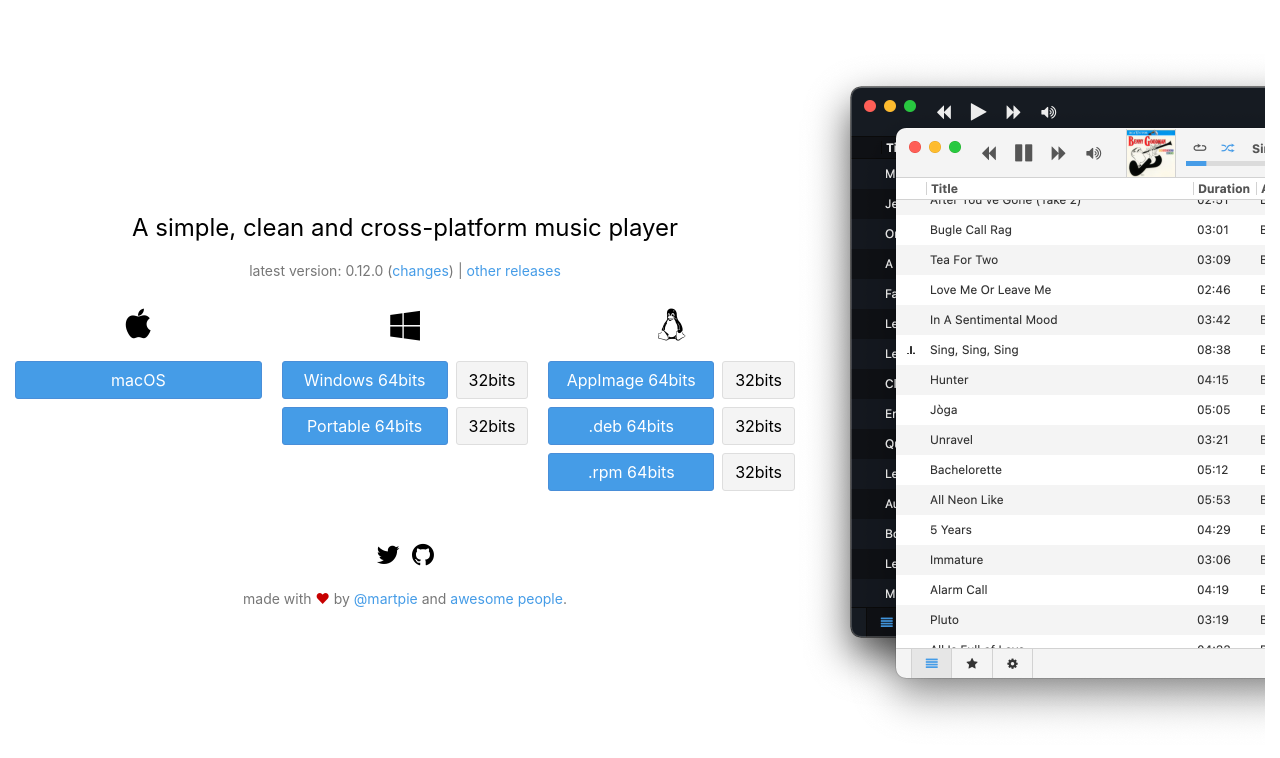
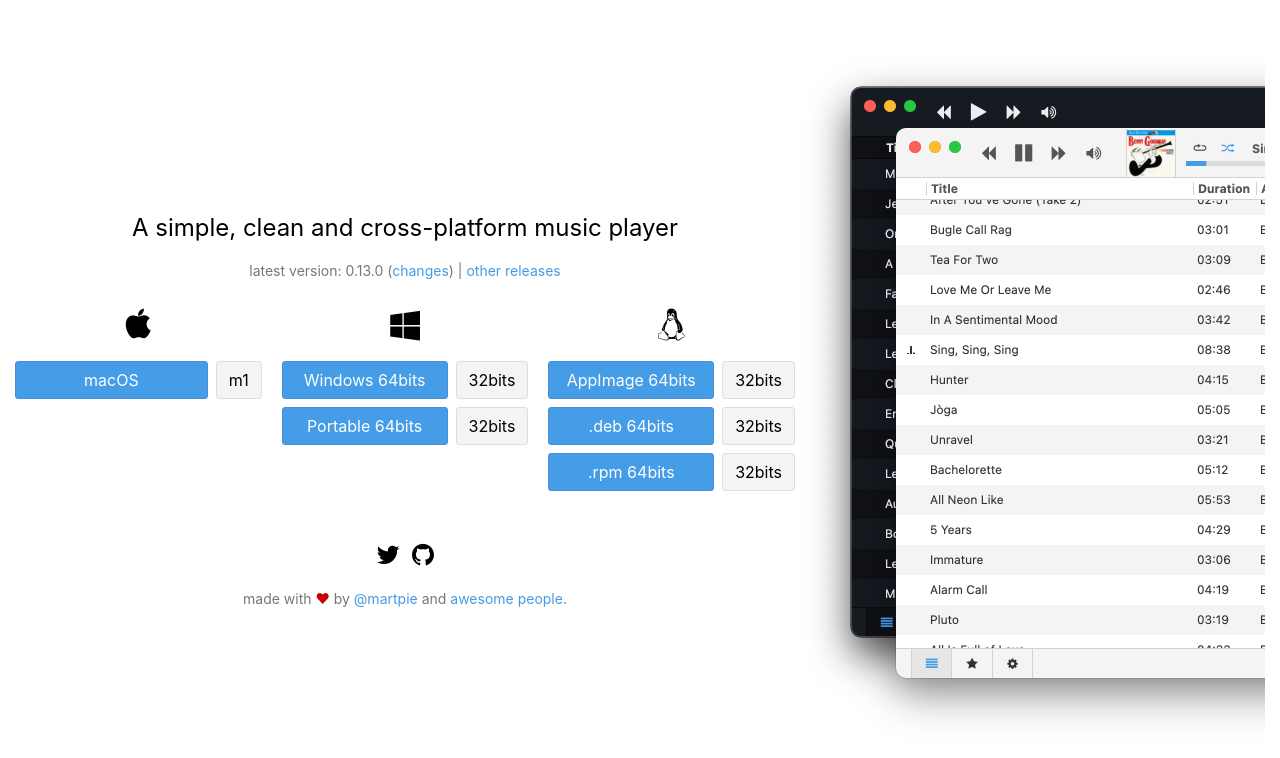
Before and after one commit to martpie/museeks.io, a Next.js app: page / in a window 1280 px wide. Shown: the top 758 px of the page. Built offline with nearby package versions, Linux system fonts and the light colour scheme.

Commit message:
Update index.tsx

```diff
--- a/pages/index.tsx
+++ b/pages/index.tsx
@@ -7,7 +7,7 @@ import Link from '../components/Link';
 import styles from '../styles/Home.module.css';
 
 const URL_PREFIX = 'https://github.com/martpie/museeks/releases/download/';
-const VERSION = '0.12.0';
+const VERSION = '0.13.0';
 
 const Home: NextPage = () => {
   return (
@@ -70,13 +70,21 @@ const Home: NextPage = () => {
               {/* MAC */}
               <div className={styles.downloadsLinks}>
                 <i className={`${styles.osIcon} fa fa-apple`} />
+                <ButtonGroup>
                   <ButtonLink
-                  href={`${URL_PREFIX}${VERSION}/museeks.dmg`}
+                    href={`${URL_PREFIX}${VERSION}/museeks-x64.dmg`}
                     use='primary'
                     expand
                   >
                     macOS
                   </ButtonLink>
+                  <ButtonLink
+                      href={`${URL_PREFIX}${VERSION}/museeks-arm64.dmg`}
+                      title='macOS M1'
+                  >
+                    m1
+                  </ButtonLink>
+                </ButtonGroup>
               </div>
 
               {/* WINDOWS */}
```
Lines whose indentation alone changed are shown as unchanged.
